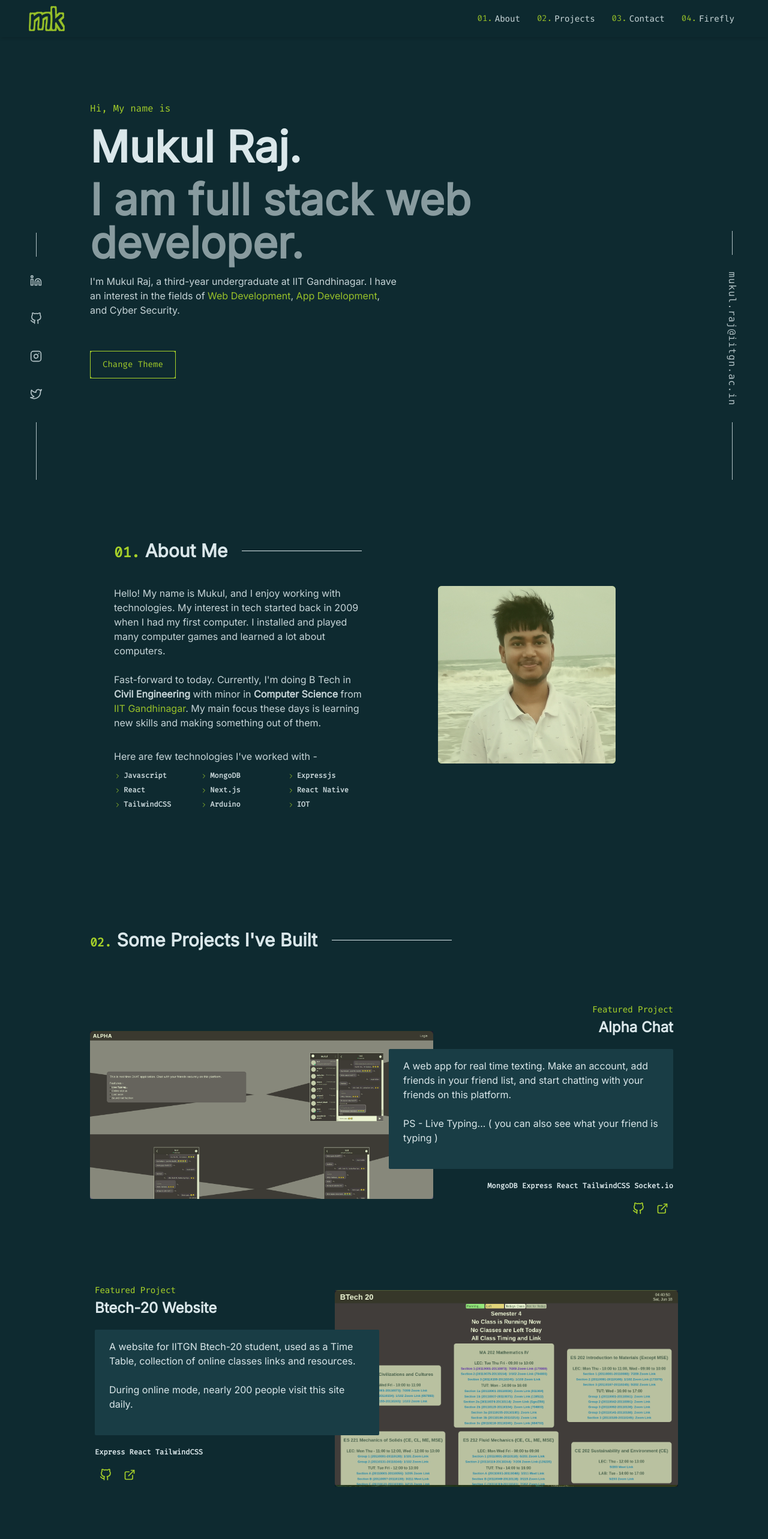
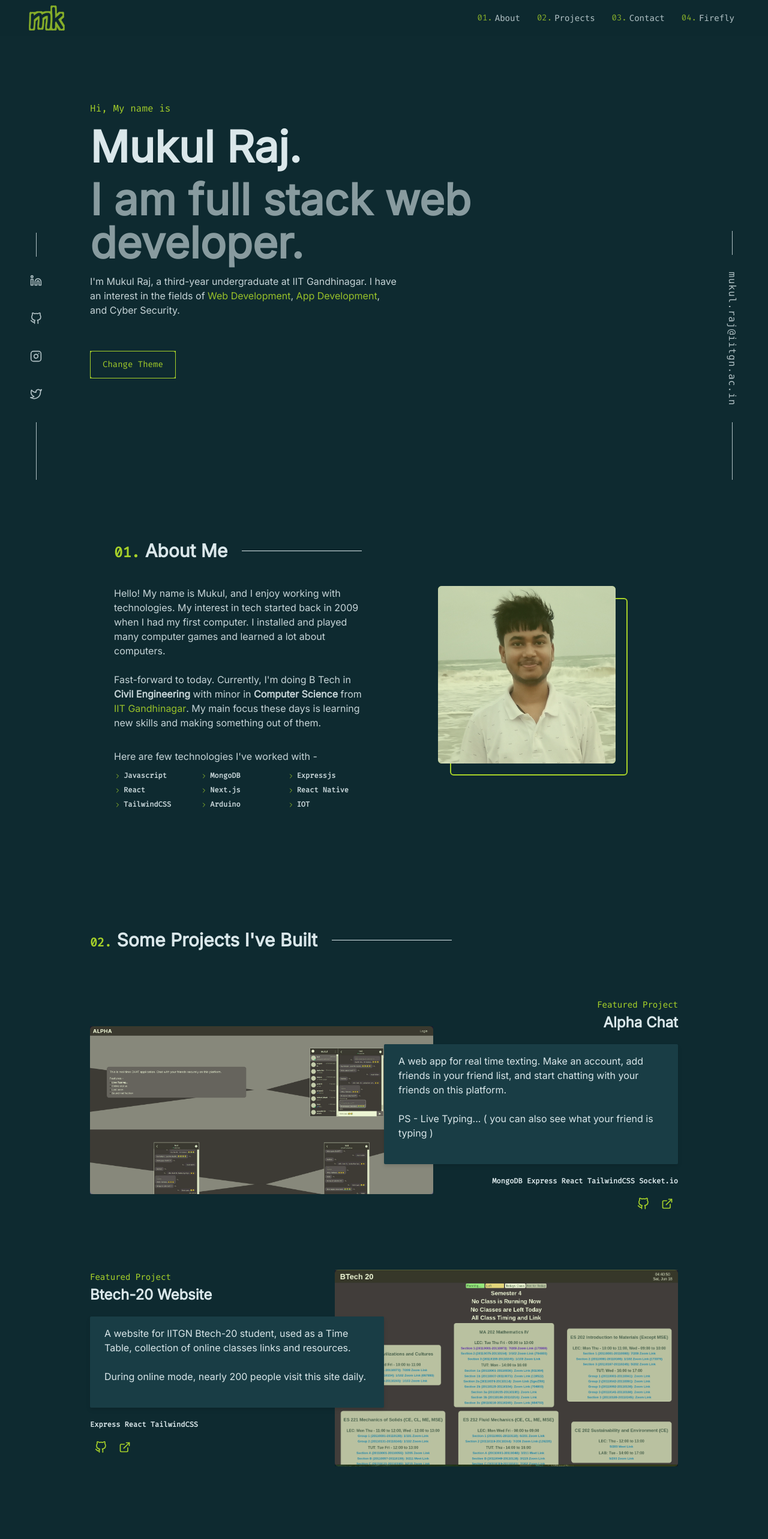
Before and after one commit to mk-mukul/mk-mukul.github.io, a Next.js app: page / in a window 1280 px wide. Shown: the top 2566 px of the page at 60% size. Built offline with nearby package versions, Linux system fonts and the light colour scheme.

Commit message:
make navbar hide on scroll

```diff
--- a/components/Navbar.js
+++ b/components/Navbar.js
@@ -1,5 +1,5 @@
 import Link from "next/link";
-import React, { useRef } from "react";
+import React, { useRef, useState, useEffect } from "react";
 import { FiMenu, FiX } from "react-icons/fi";
 import Logo from "./Logo";
 
@@ -14,8 +14,38 @@ const Navbar = ({ themes, theme, setTheme }) => {
       }
     }
   };
+
+  const [toggleOnScroll, setToggleOnScroll] = useState(
+    "opacity-95 md:opacity-80"
+  );
+  const [toggleMenu, setToggleMenu] = useState("md:translate-x-0");
+  const [toggleMenuIcon, setToggleMenuIcon] = useState("");
+  const [toggleLogo, setToggleLogo] = useState("");
+  const [navShadow, setNavShadow] = useState("");
+  useEffect(() => {
+    let lastScroll = window.scrollY;
+    window.addEventListener("scroll", () => {
+      if (window.scrollY == 0) {
+        setNavShadow("");
+      } else {
+        setNavShadow("shadow-md");
+      }
+      if (lastScroll < window.scrollY) {
+        setToggleOnScroll("opacity-0 md:opacity-0");
+        setToggleMenu("translate-x-[600px]");
+        setToggleMenuIcon("translate-x-[60px]");
+        setToggleLogo(" absolute translate-x-[-120px]");
+      } else {
+        setToggleOnScroll("opacity-95 md:opacity-80");
+        setToggleMenu("md:translate-x-0");
+        setToggleMenuIcon("");
+        setToggleLogo("");
+      }
+      lastScroll = window.scrollY;
+    });
+  }, []);
+
   const toggleNav = () => {
-    console.log("Clicked");
     if (ref.current.classList.contains("translate-x-full")) {
       ref.current.classList.remove("translate-x-full");
       ref.current.classList.add("translate-x-0");
@@ -28,23 +58,22 @@ const Navbar = ({ themes, theme, setTheme }) => {
   return (
     <>
       <header
-        className={`font-mono bg-bgPrimary text-textPrimary z-50 opacity-95 md:opacity-90 px-4 md:px-8 lg:px-12 fixed w-full top-0 shadow-md`}
+        className={` font-mono top-0 left-0 bg-bgPrimary text-textPrimary z-50 px-4 md:px-8 lg:px-12 fixed w-full transition-all ${toggleOnScroll} ${navShadow}`}
       >
-        <nav className="nav py-[8px] md:py-[10px] flex justify-between items-center">
-          <div>
+        <nav className="nav py-[5px] min-h-[60px] md:py-[8px] flex justify-between items-center">
+          <div className={` transition-all ${toggleLogo}`}>
             <Link href={"/"}>
               <a className="">
-                <Logo
-                  className=" fillre w-[60px]"
-                  color={"fill-textSecondary"}
-                />
+                <Logo className=" w-[60px]" color={"fill-textSecondary"} />
               </a>
             </Link>
           </div>
 
+          <div></div>
+
           <div
             onClick={() => toggleNav()}
-            className=" md:hidden text-4xl text-textSecondary cursor-pointer"
+            className={` md:hidden text-4xl text-textSecondary cursor-pointer transition-all ${toggleMenuIcon}`}
           >
             <FiMenu />
           </div>
@@ -52,7 +81,7 @@ const Navbar = ({ themes, theme, setTheme }) => {
           <div
             ref={ref}
             onClick={() => toggleNav()}
-            className=" z-30 absolute md:relative bg-bgSecondary md:bg-transparent h-screen md:h-auto top-0 right-0 w-3/4 md:w-auto translate-x-full md:translate-x-0 transition-all shadow-md sm:shadow-none"
+            className={` z-30 absolute md:relative bg-bgSecondary md:bg-transparent h-screen md:h-auto top-0 right-0 w-3/4 md:w-auto translate-x-full transition-all shadow-md sm:shadow-none ${toggleMenu}`}
           >
             <FiX className=" absolute md:hidden text-textSecondary top-3 right-3 text-5xl" />
             <ul className="flex gap-4 p-5 md:p-0 md:gap-0 justify-center h-full text-base md:text-sm items-center md:space-x-3 flex-col md:flex-row">
--- a/components/ParaLink.js
+++ b/components/ParaLink.js
@@ -4,7 +4,7 @@ const ParaLink = ({text, href, className}) => {
     return (
         <>
             <a
-                className={` ${className} text-textSecondary transition-all hover:underline`}
+                className={` ${className} text-textSecondary relative after:box-border after:w-0 after:absolute after:left-0 after:bottom-0 after:h-[1px] after:bg-textSecondary hover:after:w-full after:transition-all`}
                 href={href}
                 target="_blank"
                 rel="noopener noreferrer"
--- a/components/Project.js
+++ b/components/Project.js
@@ -1,20 +1,27 @@
-import React from 'react'
+import React, { useEffect, useState } from 'react'
 import Image from "next/image";
 import { FiGithub, FiExternalLink } from "react-icons/fi";
 
 const Project = ({ isRight, project }) => {
 
+    const [matches, setMatches] = useState(false);
 
-    const myStyle = {
-        // backgroundImage: `url(${project.imgLink})`,
-        // '@media (minWidth: 768px)': {
-        //     backgroundImage: 'none',
-        // }
+    useEffect(() => {
+        setMatches(window.innerWidth<768)
+        window.addEventListener("resize", ()=>{
+            setMatches(window.innerWidth<768)
+        })
+    }, []);
+
+    const myStyle = (matches) => {
+        return ({
+            backgroundImage: matches?`url(${project.imgLink})`:'none',
+        })
     }
 
     return (
         <>
-            <div className={`grid md:grid-cols-12 rounded-md bg-center md:bg-none my-4 md:my-10`} style={myStyle}>
+            <div className={` grid md:grid-cols-12 rounded-md bg-center my-4 md:my-10`} style={myStyle(matches)}>
                 <div className={` ${isRight ? " col-start-1 col-end-8" : "col-start-6 col-end-13"} row-start-1 row-end-1 hidden md:flex md:justify-end bg-opacity-0`}>
                     <a
                         className="flex flex-col h-min self-center rounded-md cursor-pointer bg-textSecondary"
@@ -31,10 +38,10 @@ const Project = ({ isRight, project }) => {
                         />
                     </a>
                 </div>
-                <div className={` self-center row-start-1 row-end-1 z-10 flex flex-col rounded-md shadow-md md:shadow-none hover:shadow p-2 md:hover:shadow-none bg-bgPrimary md:bg-transparent opacity-90 md:opacity-100 ${isRight ? "md:text-right col-start-7 col-end-13" : "col-start-1 col-end-7"}`}>
+                <div className={` self-center row-start-1 row-end-1 z-10 flex flex-col rounded-md drop-shadow-lg md:drop-shadow-none hover:drop-shadow-xl md:hover:drop-shadow-none px-5 pt-8 md:p-0 bg-bgSecondary md:bg-transparent ${isRight ? "md:text-right col-start-7 col-end-13" : "col-start-1 col-end-7"}`}>
                     <h1 className=' font-mono text-textSecondary text-xs md:text-sm mb-1'>Featured Project</h1>
-                    <h2 className=" text-xl md:text-2xl font-bold">{project.title}</h2>
-                    <div className={`bg-bgSecondary rounded-sm px-3 md:px-6 py-2 md:py-4 my-5 text-left`}>
+                    <h2 className=" text-xl opacity-100 md:text-2xl font-bold">{project.title}</h2>
+                    <div className={` md:drop-shadow-md md:bg-bgSecondary rounded-sm md:px-6 py-2 md:py-4 my-5 text-left`}>
                         {project.desc.map((val, ind) => {
                             return (
                                 <div key={ind}>
--- a/pages/index.js
+++ b/pages/index.js
@@ -1,4 +1,5 @@
 import Image from "next/image";
+import { useRef } from "react";
 import { FiChevronRight } from "react-icons/fi";
 import Button from "../components/Button";
 import ParaLink from "../components/ParaLink";
@@ -15,6 +16,18 @@ export default function Home({ skills, theme, themes, projects, setTheme }) {
       }
     }
   };
+
+  const ref = useRef();
+  const animation = () => {
+    if (ref.current.classList.contains("translate-x-5")) {
+      ref.current.classList.remove("translate-x-5", "translate-y-5");
+      ref.current.classList.add("translate-x-3", "translate-y-3");
+    } else if (ref.current.classList.contains("translate-x-3")) {
+      ref.current.classList.remove("translate-x-3", "translate-y-3");
+      ref.current.classList.add("translate-x-5", "translate-y-5");
+    }
+  };
+
   return (
     <>
       <div id="content" className={`bg-bgPrimary text-textPrimary`}>
@@ -69,7 +82,7 @@ export default function Home({ skills, theme, themes, projects, setTheme }) {
                 className={` ml-6 w-[200px] h-[1px] self-center bg-textPrimary flex-1 md:flex-none`}
               ></div>
             </div>
-            <div className="grid grid-cols-1 md:grid-cols-2 gap-[60px] md:gap-[10px] lg:gap-[50px] w-full" >
+            <div className="grid grid-cols-1 md:grid-cols-2 gap-[60px] md:gap-[10px] lg:gap-[50px] w-full">
               <div className=" opacity-90">
                 <p>
                   Hello&#33; My name is Mukul, and I enjoy working with
@@ -109,16 +122,23 @@ export default function Home({ skills, theme, themes, projects, setTheme }) {
                 </div>
               </div>
               <div className="flex justify-center">
-                <div className="relative flex flex-col h-min rounded-md bg-textSecondary">
+                <div className="relative flex flex-col h-min bg-bgPrimary">
+                  <div className=" z-[10] flex bg-textSecondary h-min opacity-100 rounded-md">
                     <Image
-                    className="z-[10] rounded-md opacity-[80%] hover:opacity-[100%]"
+                      onMouseEnter={() => animation()}
+                      onMouseLeave={() => animation()}
+                      className="z-[20] rounded-md opacity-[80%] hover:opacity-[100%]"
                       width={296}
                       height={296}
                       src={"/img/mukul.jpeg"}
                       alt="mukul"
                     />
                   </div>
-                {/* <div className="absolute border-2"></div> */}
+                  <div
+                    ref={ref}
+                    className=" translate-x-5 translate-y-5 rounded-md absolute w-full h-full border-2 border-textSecondary transition-all"
+                  ></div>
+                </div>
               </div>
             </div>
           </section>
@@ -139,9 +159,7 @@ export default function Home({ skills, theme, themes, projects, setTheme }) {
               ></div>
             </div>
             {projects.map((val, ind) => {
-              return (
-                <Project key={ind} project={val} isRight={ind%2==0} />
-              )
+              return <Project key={ind} project={val} isRight={ind % 2 == 0} />;
             })}
           </section>
 
@@ -211,27 +229,24 @@ const Dot = () => {
     </ul> */
 }
 
-
-
-
-
-
-
 const projects = [
   {
     title: "Alpha Chat",
     projectLink: "https://mk-mukul.github.io/website_alpha/",
     imgLink: "/img/websiteAlpha.png",
-    desc: ["A web app for real time texting. Make an account, add friends in your friend list, and start chatting with your friends on this platform.", "PS - Live Typing... ( you can also see what your friend is typing )"],
+    desc: [
+      "A web app for real time texting. Make an account, add friends in your friend list, and start chatting with your friends on this platform.",
+      "PS - Live Typing... ( you can also see what your friend is typing )",
+    ],
     tech: ["MongoDB", "Express", "React", "TailwindCSS", "Socket.io"],
     links: [
       {
         for: "github",
-        link: "https://github.com/mk-mukul/website_alpha"
+        link: "https://github.com/mk-mukul/website_alpha",
       },
       {
         for: "website",
-        link: "https://mk-mukul.github.io/website_alpha/"
+        link: "https://mk-mukul.github.io/website_alpha/",
       },
     ],
   },
@@ -239,17 +254,20 @@ const projects = [
     title: "Btech-20 Website",
     projectLink: "https://mk-mukul.github.io/btech20-iitgn/",
     imgLink: "/img/btech20.png",
-    desc: ["A website for IITGN Btech-20 student, used as a Time Table, collection of online classes links and resources.", "During online mode, nearly 200 people visit this site daily."],
-    tech: [ "Express", "React", "TailwindCSS" ],
+    desc: [
+      "A website for IITGN Btech-20 student, used as a Time Table, collection of online classes links and resources.",
+      "During online mode, nearly 200 people visit this site daily.",
+    ],
+    tech: ["Express", "React", "TailwindCSS"],
     links: [
       {
         for: "github",
-        link: "https://github.com/mk-mukul/btech20-iitgn"
+        link: "https://github.com/mk-mukul/btech20-iitgn",
       },
       {
         for: "website",
-        link: "https://mk-mukul.github.io/btech20-iitgn/"
+        link: "https://mk-mukul.github.io/btech20-iitgn/",
       },
     ],
   },
-]
+];
```
Lines whose indentation alone changed are shown as unchanged.
